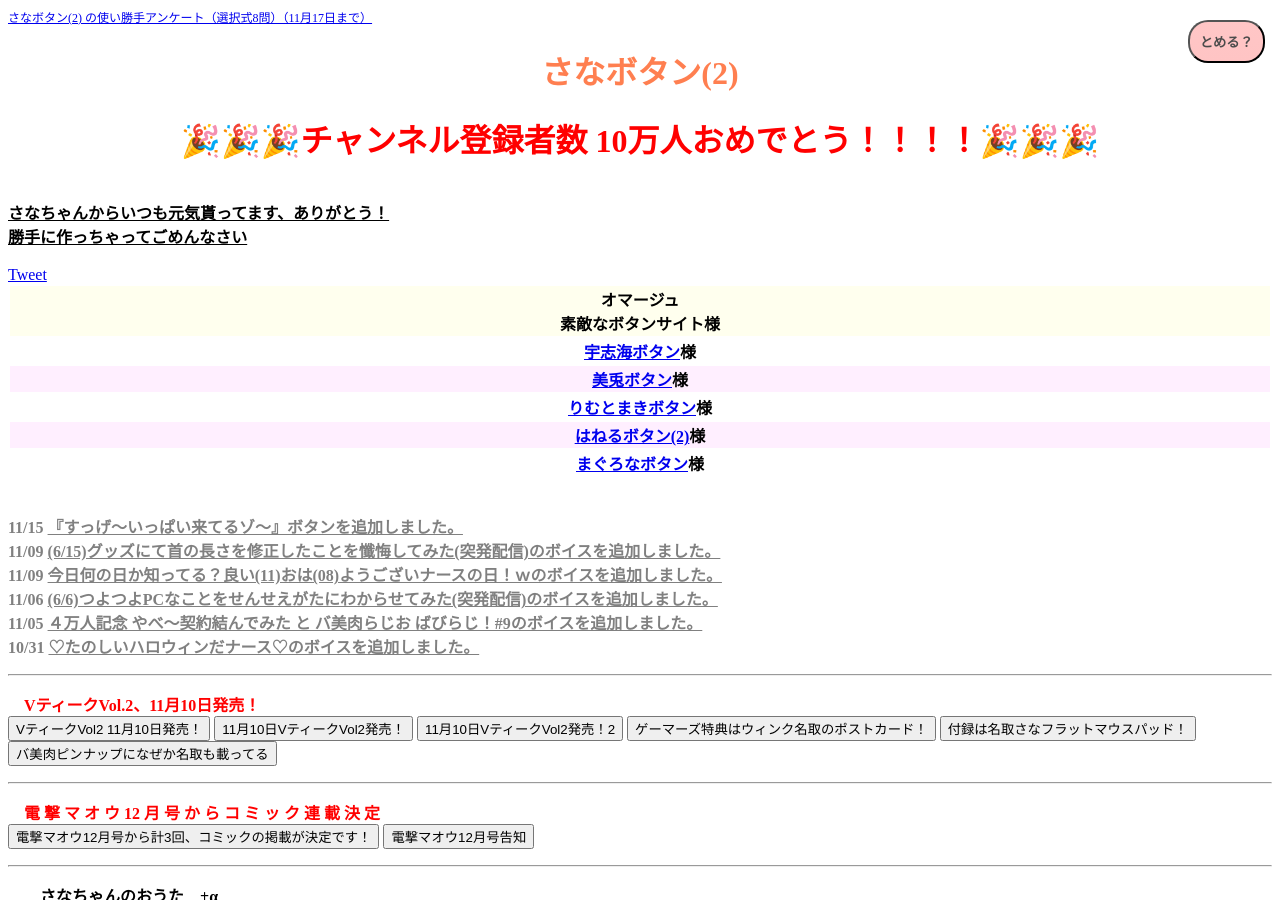
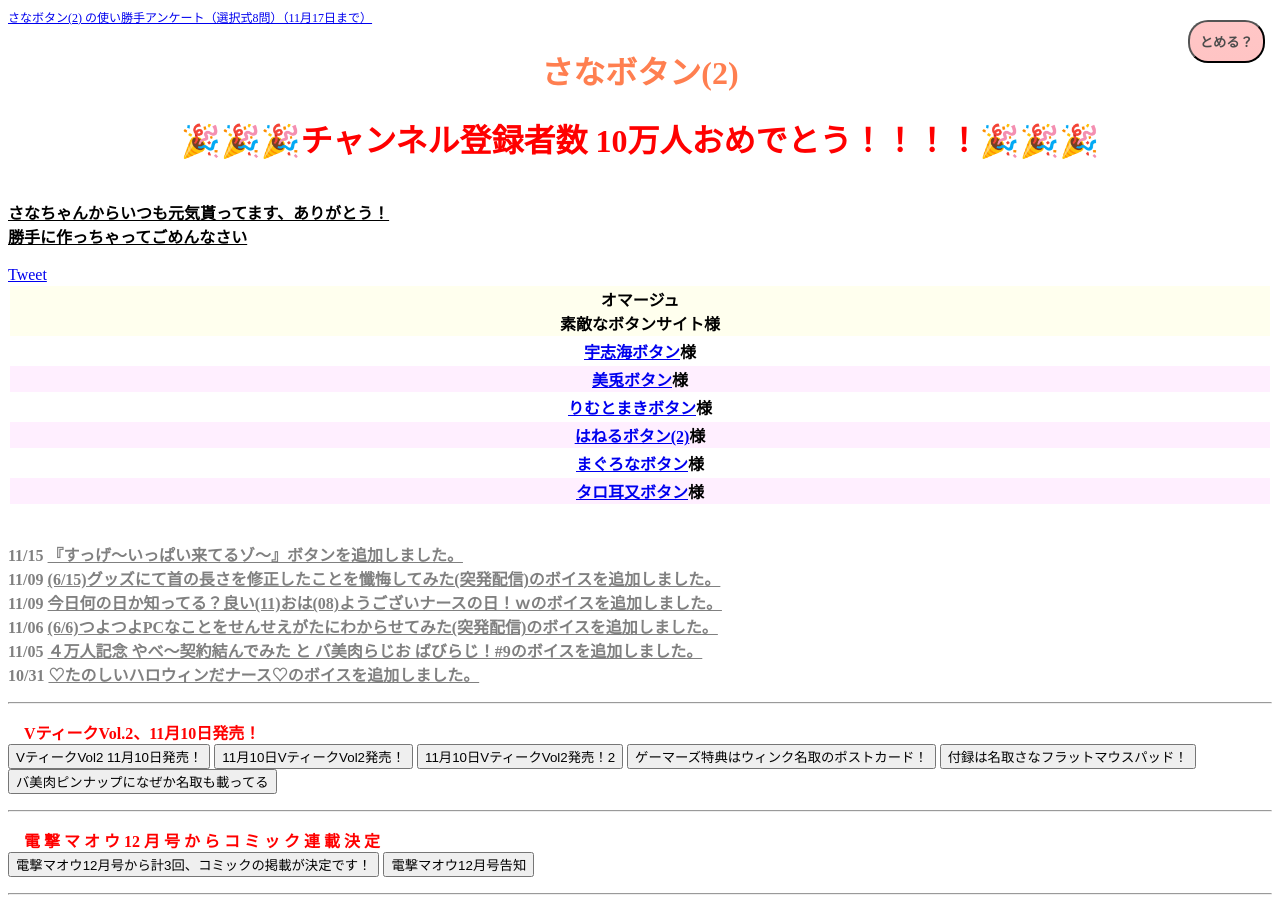
Before and after one commit to sanabutton/sanabutton.github.io, a Jekyll site: the page built from index.html, in a window 1280 px wide and 900 px high. Built offline with Jekyll 4.4.1, drawn with Linux system fonts in a browser that asks for light colours; comment, search, counter and statistics services are not loaded.

Commit message:
タロ耳又ボタンのリンクを、リンク集に移動した

```diff
--- a/_includes/header.html
+++ b/_includes/header.html
@@ -23,4 +23,6 @@
         <td><a href="http://inabagumi.sakura.ne.jp/">はねるボタン(2)</a>様
     <tr>
         <td><a href="http://magurona-button.sakura.ne.jp/">まぐろなボタン</a>様
+    <tr>
+        <td><a href="/odanobu/">タロ耳又ボタン</a>様
 </table>
```
